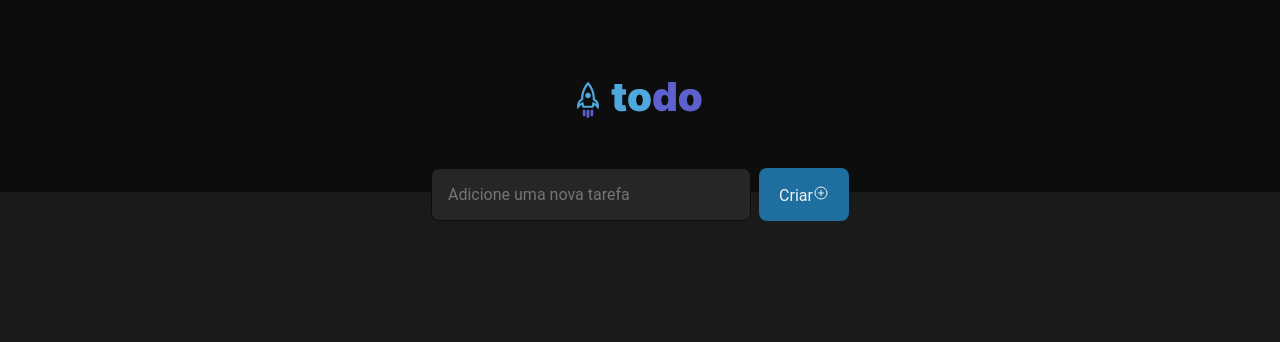
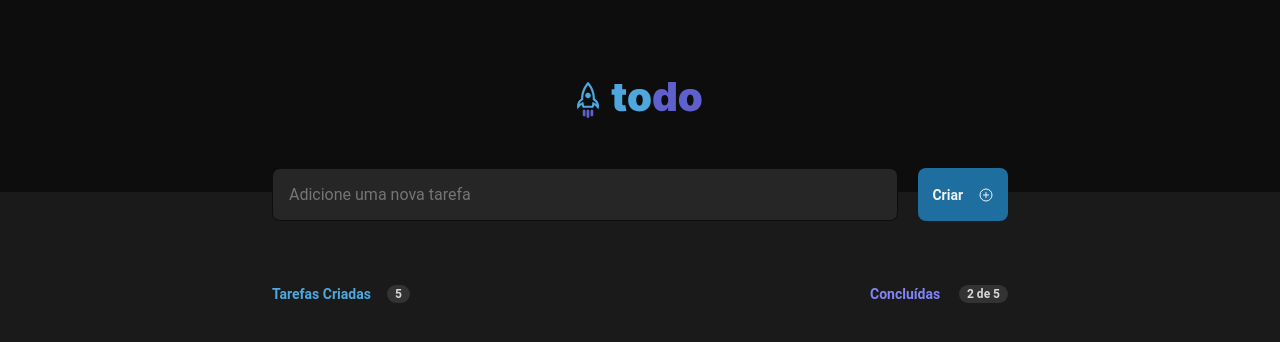
Before and after one commit to nehamamandelbaum/to-do, a React (Vite) app: page / in a window 1280 px wide. Shown: the top 342 px of the page. Built offline with nearby package versions, Linux system fonts and the light colour scheme.

Commit message:
feat: Info component

```diff
--- /dev/null
+++ b/src/App.module.css
@@ -0,0 +1,11 @@
+.infoWrapper {
+  display: flex;
+  justify-content: space-between;
+  width: 46rem;
+}
+
+.wrapper {
+  display: flex;
+  flex-direction: column;
+  align-items: center;
+}
--- a/src/App.tsx
+++ b/src/App.tsx
@@ -1,16 +1,30 @@
 import {useState} from "react";
 import {Header} from "./components/Header";
 import {NewTodo} from "./components/NewTodo";
+import {Info} from "./components/Info";
 
 import "./global.css";
+
+import styles from "./App.module.css";
 
 function App() {
   return (
     <div className="App">
       <Header />
-      <NewTodo />
+      <div className={styles.wrapper}>
+        <NewTodo />
+        <div className={styles.infoWrapper}>
+          <Info info="Tarefas Criadas" count="5" isPurple={false} />
+          <Info info="Concluídas" count="2 de 5" isPurple />
+        </div>
+      </div>
     </div>
   );
 }
 
 export default App;
+
+//To do:
+// Criar um componente Info e abastrair os atuais Tasks done e tasks created nesse mesmo componente.
+
+// Criar um componente
--- /dev/null
+++ b/src/components/Info.module.css
@@ -0,0 +1,27 @@
+.infoWrapper {
+  display: flex;
+  width: 8.625rem;
+  justify-content: space-between;
+  align-items: center;
+}
+
+.info {
+  color: var(--blue);
+  font-weight: 700;
+  font-size: 0.875rem;
+}
+
+.infoPurple {
+  color: var(--purple);
+  font-weight: 700;
+  font-size: 0.875rem;
+}
+
+.infoCounter {
+  color: var(--gray-200);
+  background: var(--gray-400);
+  padding: 0.125rem 0.5rem;
+  border-radius: 999px;
+  font-size: 0.75rem;
+  font-weight: 700;
+}
--- /dev/null
+++ b/src/components/Info.tsx
@@ -0,0 +1,16 @@
+import styles from "./Info.module.css";
+
+interface InfoProps {
+  info: string;
+  count: string;
+  isPurple: boolean;
+}
+
+export function Info({info, count, isPurple = false}: InfoProps) {
+  return (
+    <div className={styles.infoWrapper}>
+      <span className={isPurple ? styles.infoPurple : styles.info}>{info}</span>
+      <span className={styles.infoCounter}>{count}</span>
+    </div>
+  );
+}
--- a/src/components/NewTodo.module.css
+++ b/src/components/NewTodo.module.css
@@ -1,7 +1,9 @@
 .newTodoWrapper {
   display: flex;
-  justify-content: center;
+  justify-content: space-between;
   margin-top: -1.5rem;
+  width: 46rem;
+  margin-bottom: 4rem;
 }
 
 .newTodoButton {
@@ -9,6 +11,16 @@
   background-color: var(--blue-dark);
   border-radius: 8px;
   border: none;
+  font-size: 0.875rem;
+  font-weight: 700;
+  display: flex;
+  justify-content: space-evenly;
+  align-items: center;
+}
+
+.newTodoButton svg {
+  width: 1rem;
+  height: 1rem;
 }
 
 .newTodoButton:hover {
@@ -16,8 +28,7 @@
 }
 
 .newTodoInput {
-  min-width: 13rem;
-  width: 25%;
+  width: 85%;
   background-color: var(--gray-500);
   border: 1px solid var(--gray-700);
   border-radius: 8px;
```
